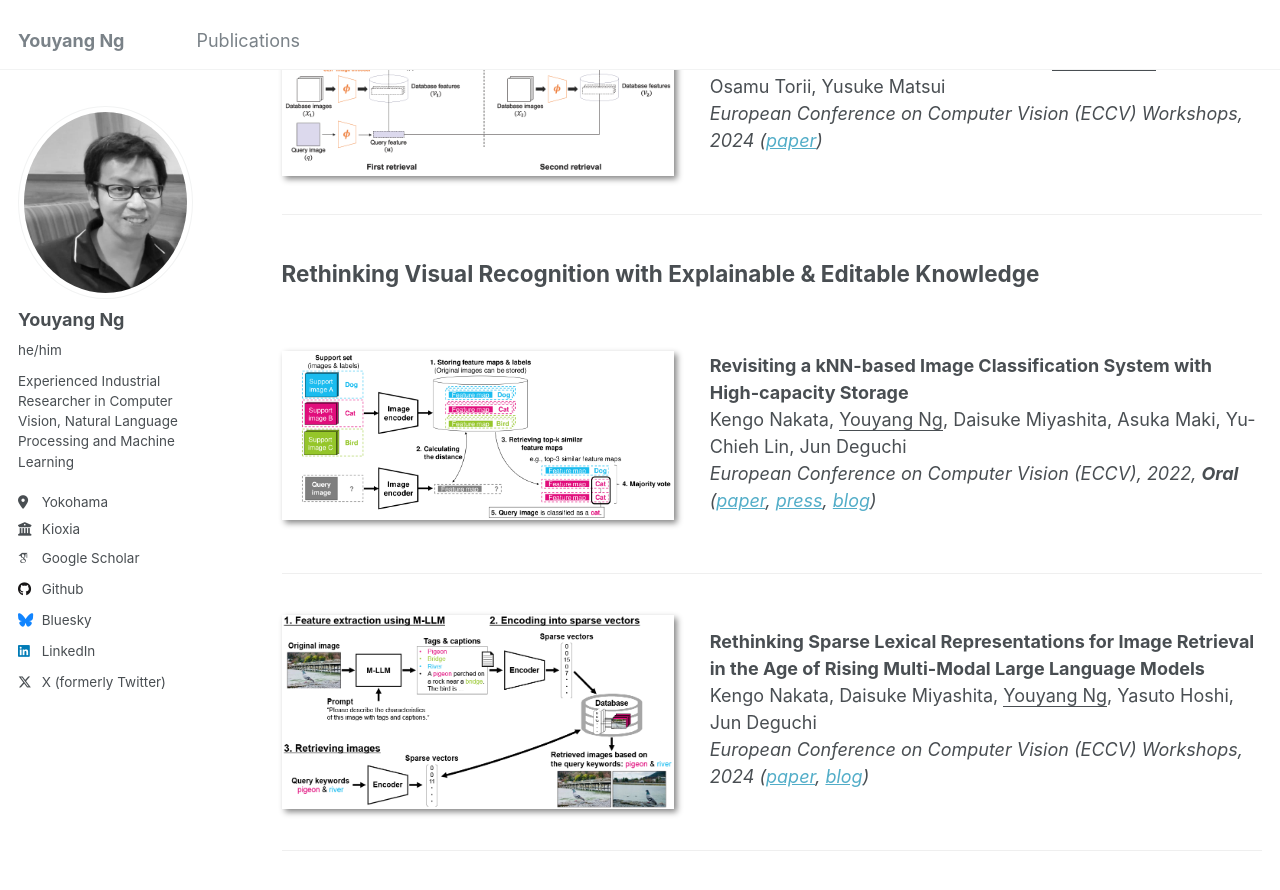
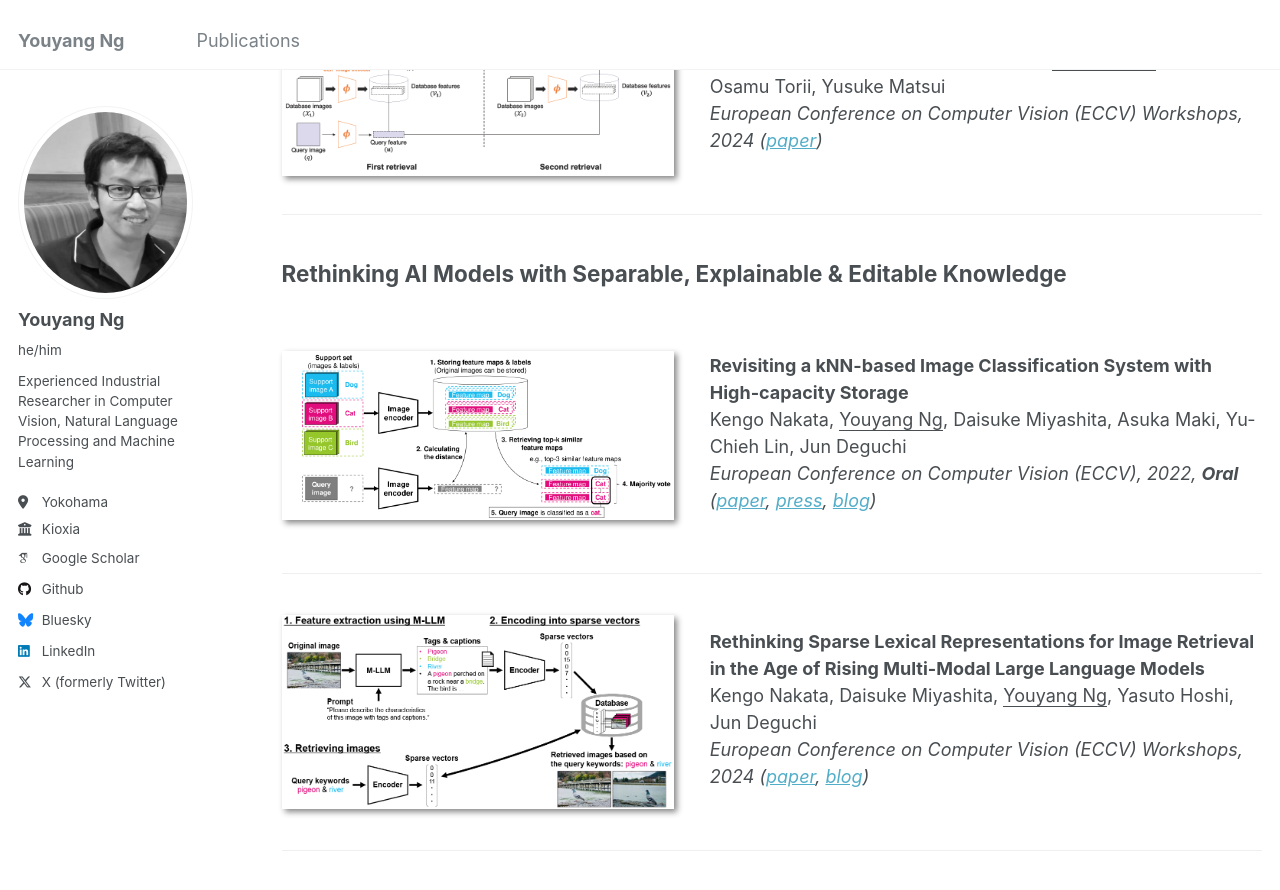
Before and after one commit to yy29/yy29.github.io, a Jekyll site: the page built from _pages/about.md, in a window 1280 px wide and 900 px high, scrolled down 1042 px. Shown: the top 890 px of the window. Built offline with Jekyll 4.4.1, drawn with Linux system fonts in a browser that asks for light colours; some web fonts are replaced.

Commit message:
Update about.md

```diff
--- a/_pages/about.md
+++ b/_pages/about.md
@@ -37,7 +37,7 @@ Ryoya Nara, Yu-Chieh Lin, Yuji Nozawa, <ins>Youyang Ng</ins>, Goh Itoh, Osamu To
 </div>
 </div>
 
-## Rethinking Visual Recognition with Explainable & Editable Knowledge
+## Rethinking AI Models with Separable, Explainable & Editable Knowledge
 <div class="paper-box"><div class="paper-box-image"><img src="../images/2022_knn.png" alt="sym" width="100%"></div>
 <div class="paper-box-text" markdown="1">
 
```
